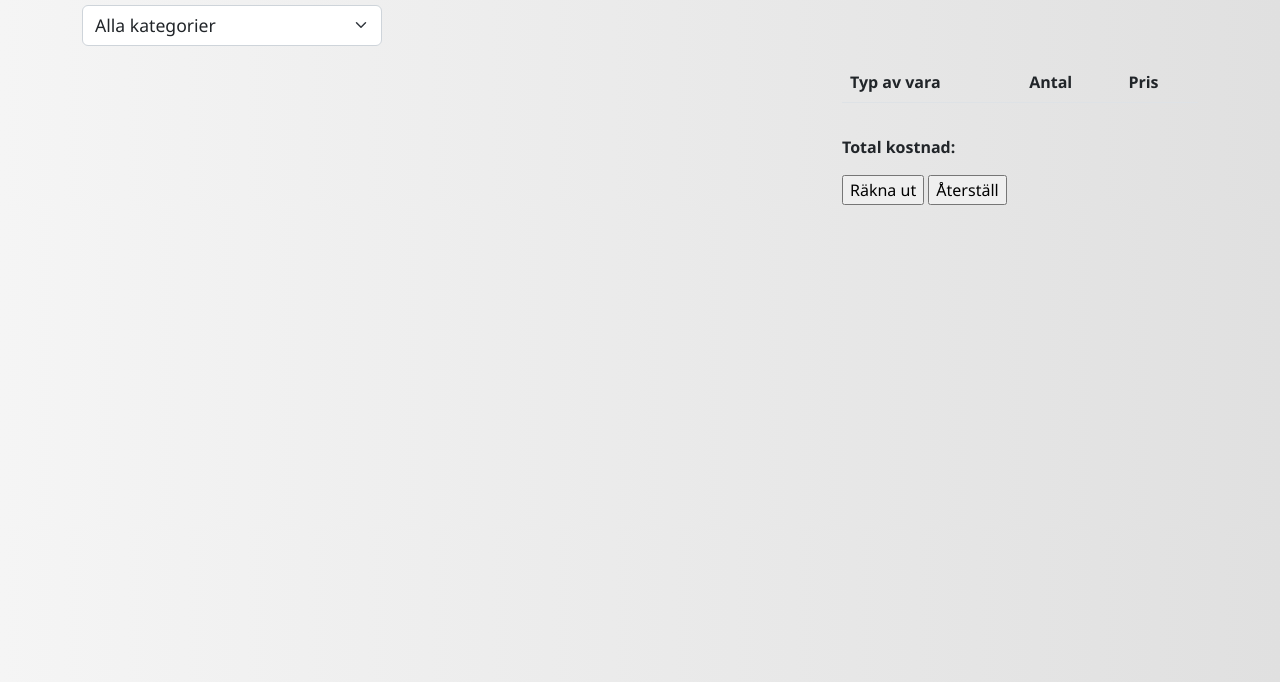
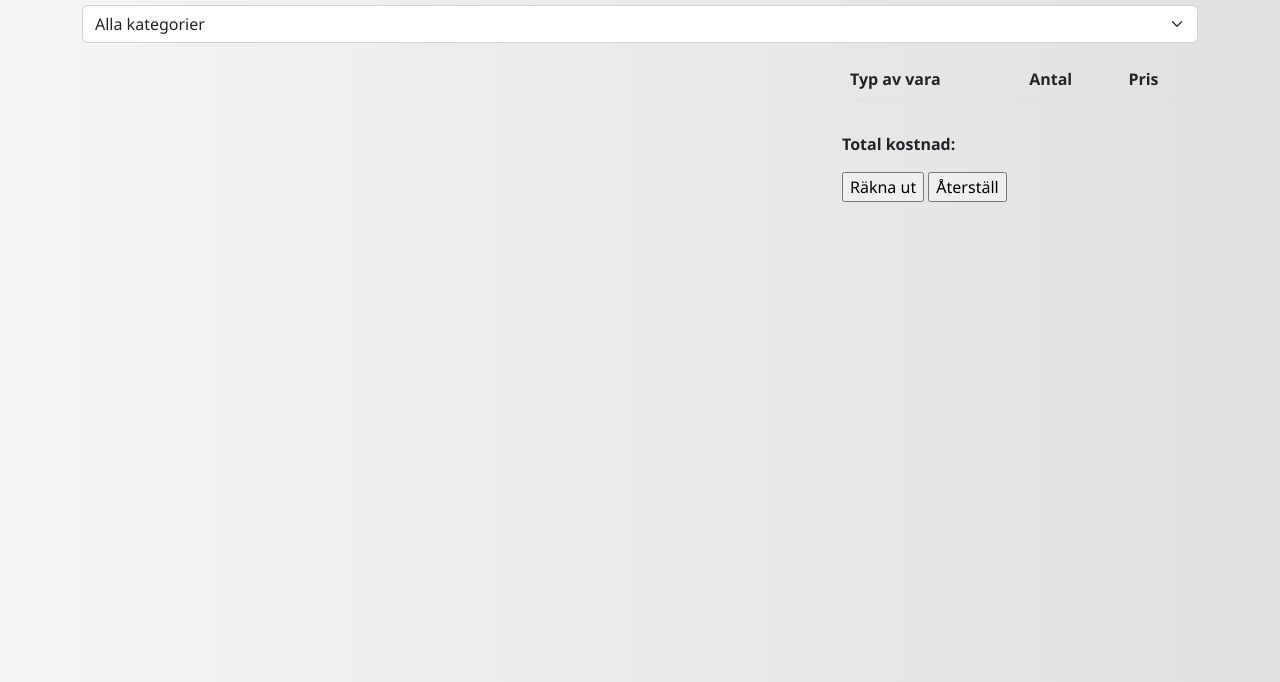
Before and after one commit to EmiHag/Dynamisk-webbapplikation1-Uppgift2, a plain HTML site: page index.html in a window 1280 px wide. Shown: the part 118-800 px from the top of the page. Drawn offline with nearby package versions, Linux system fonts and the light colour scheme.

Commit message:
Update style.css

```diff
--- a/style.css
+++ b/style.css
@@ -39,8 +39,3 @@ body {
   font-weight: bold;
   padding-top: 1rem;
 }
-
-select.form-select {
-  max-width: 300px;
-  font-size: 1.1rem;
-}
```
